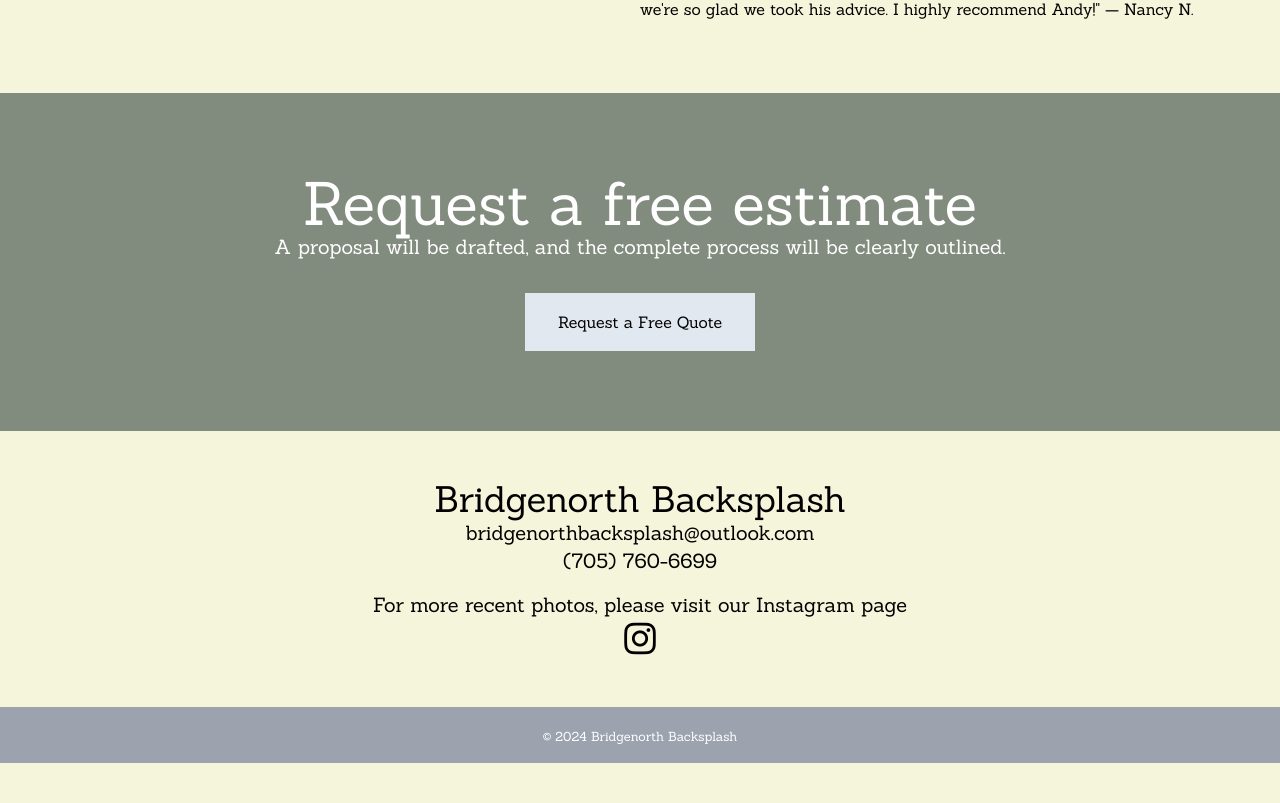
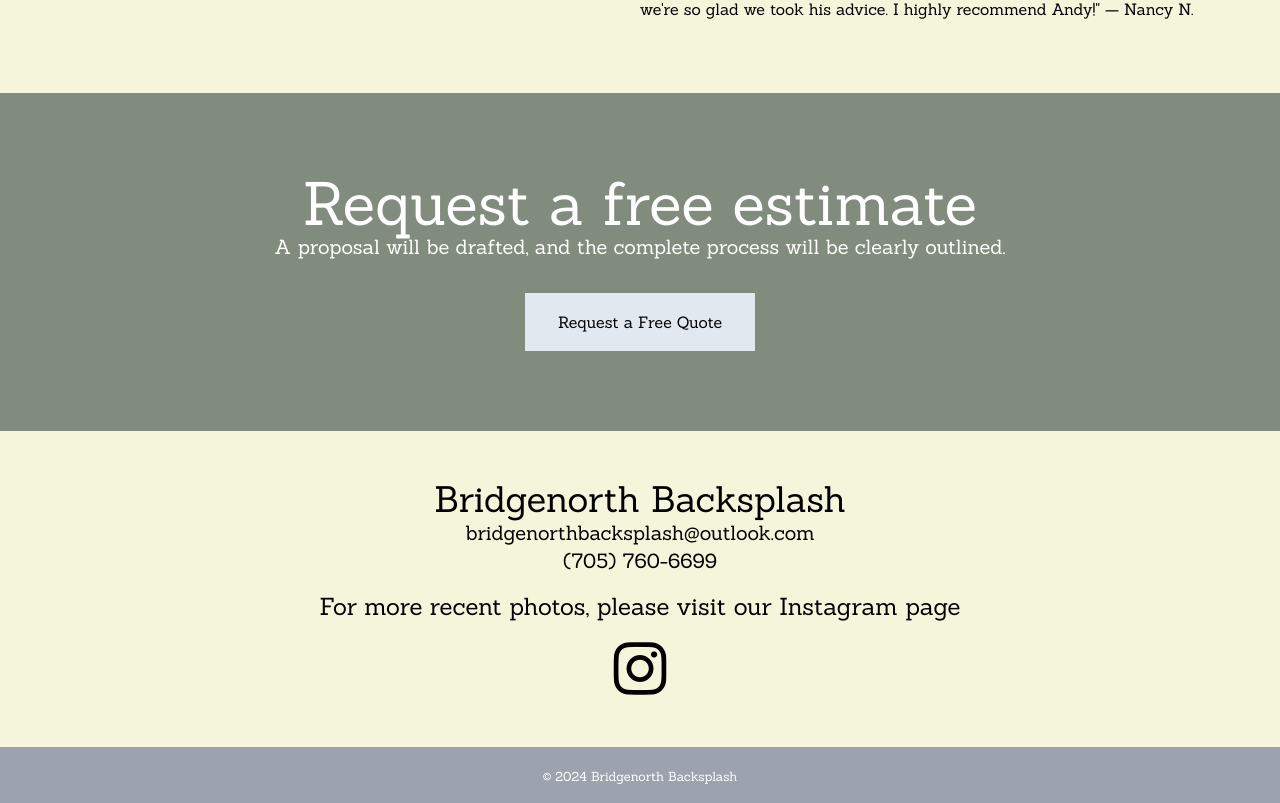
Before and after one commit to migauth/bridgenorth-backsplash, a React (Vite) app: page / in a window 1280 px wide. Shown: the part 1697-2500 px from the top of the page. Before the commit the page ends 2460 px from the top, so only its background shows below. Built offline with nearby package versions, Linux system fonts and the light colour scheme.

Commit message:
fix padding and size for instagram button

```diff
--- a/src/App.jsx
+++ b/src/App.jsx
@@ -114,14 +114,14 @@ function App() {
                 </a>
               </p>
             </div>
-            <p className="text-lg md:text-xl pt-4">For more recent photos, please visit our Instagram page</p>
+            <p className="text-lg md:text-2xl py-4">For more recent photos, please visit our Instagram page</p>
             <a
               href="https://www.instagram.com/bridgenorth_backsplash"
               target="_blank"
               rel="noopener noreferrer"
               aria-label="Instagram"
             >
-              <i className="fa-brands fa-instagram text-4xl hover:text-gray-400"></i>
+              <i className="fa-brands fa-instagram text-6xl hover:text-gray-400"></i>
             </a>
           </div>
         </section>
```
